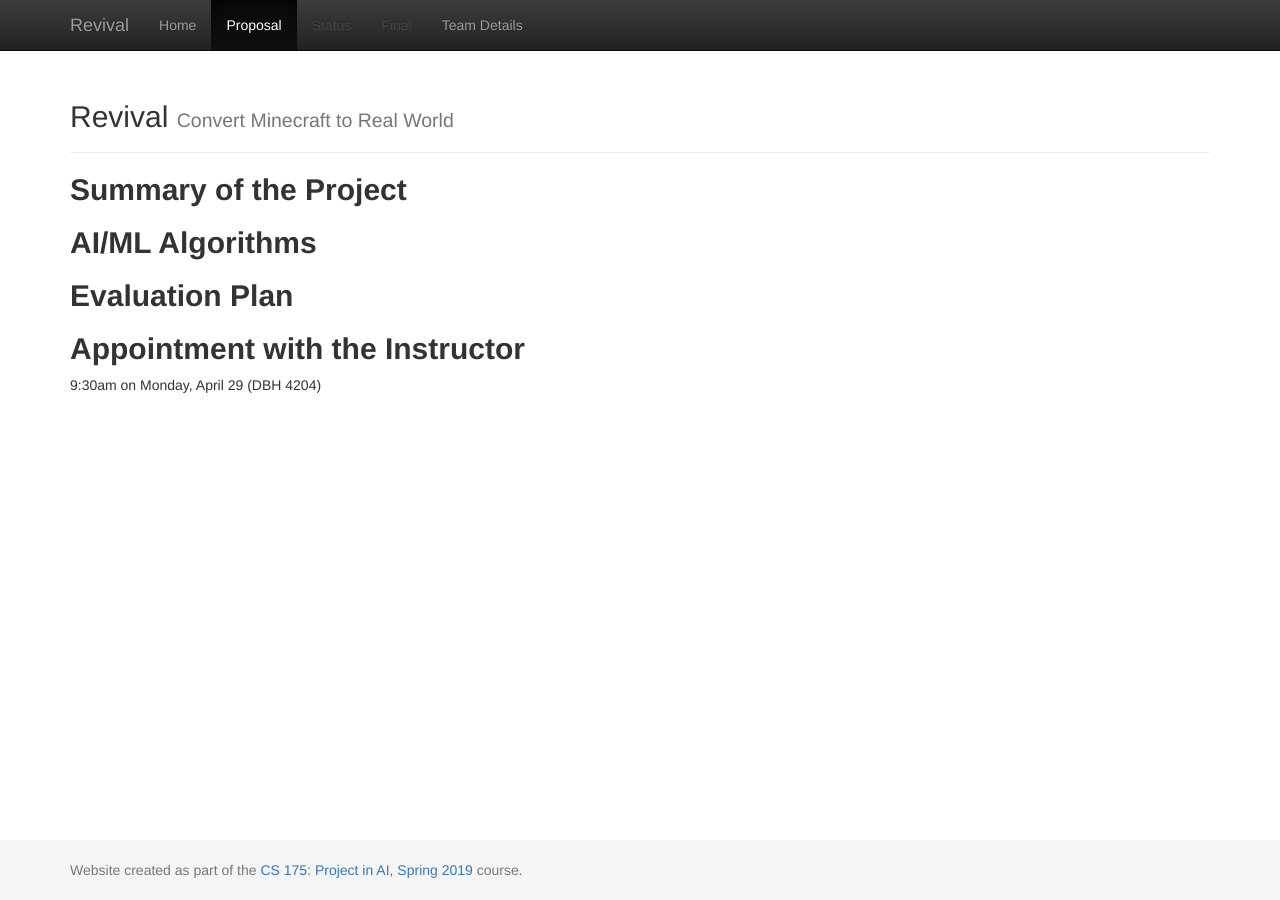
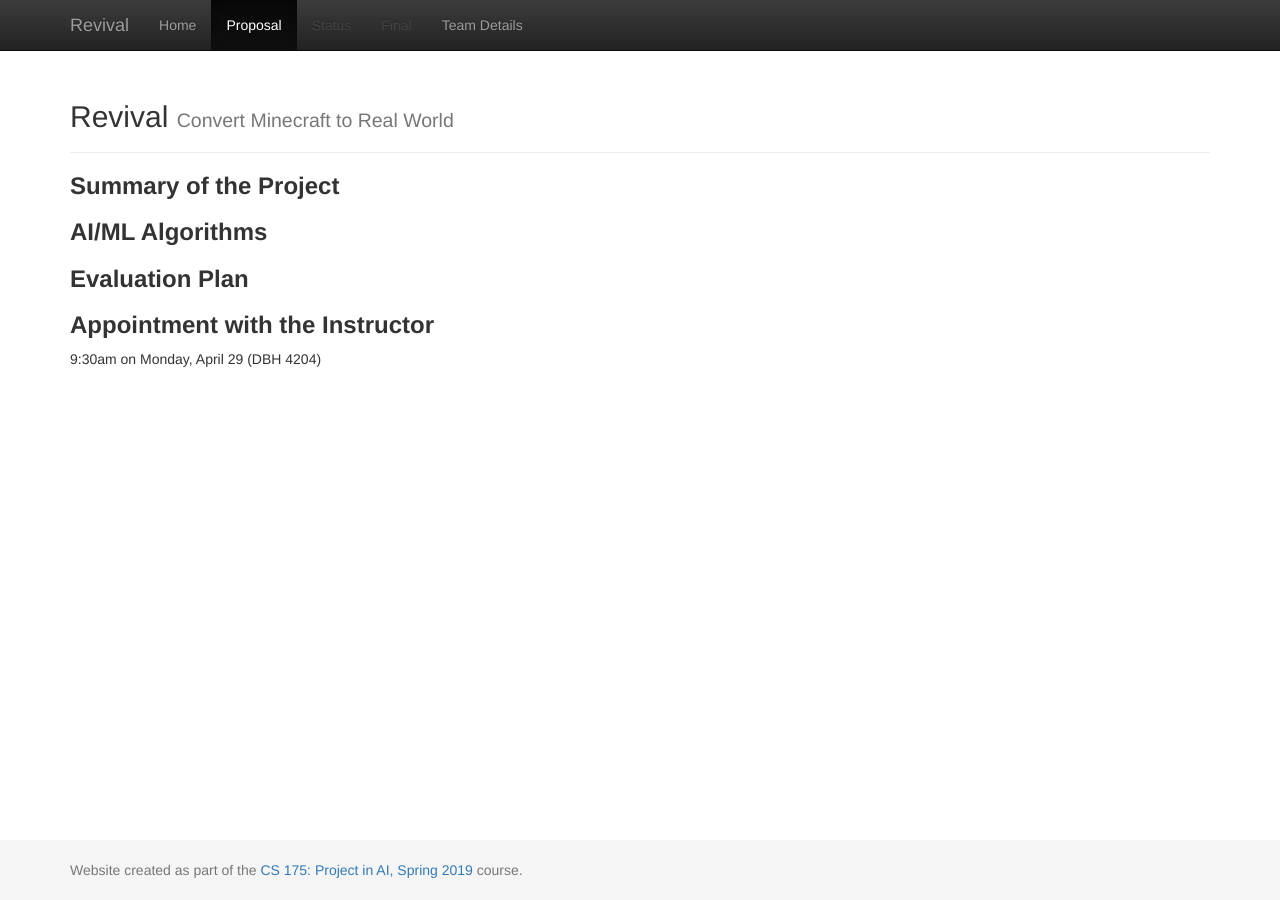
Before and after one commit to sijielu/Revival, a Jekyll site: the page built from docs/proposal.md, in a window 1280 px wide. Built offline with Jekyll 4.4.1, drawn with Linux system fonts in a browser that asks for light colours.

```diff
--- a/docs/proposal.md
+++ b/docs/proposal.md
@@ -2,11 +2,11 @@
 layout: default
 title:  Proposal
 ---
-## **Summary of the Project**
+### **Summary of the Project**
 
-## **AI/ML Algorithms**
+### **AI/ML Algorithms**
 
-## **Evaluation Plan**
+### **Evaluation Plan**
 
-## **Appointment with the Instructor**
+### **Appointment with the Instructor**
 9:30am on Monday, April 29 (DBH 4204)
```
